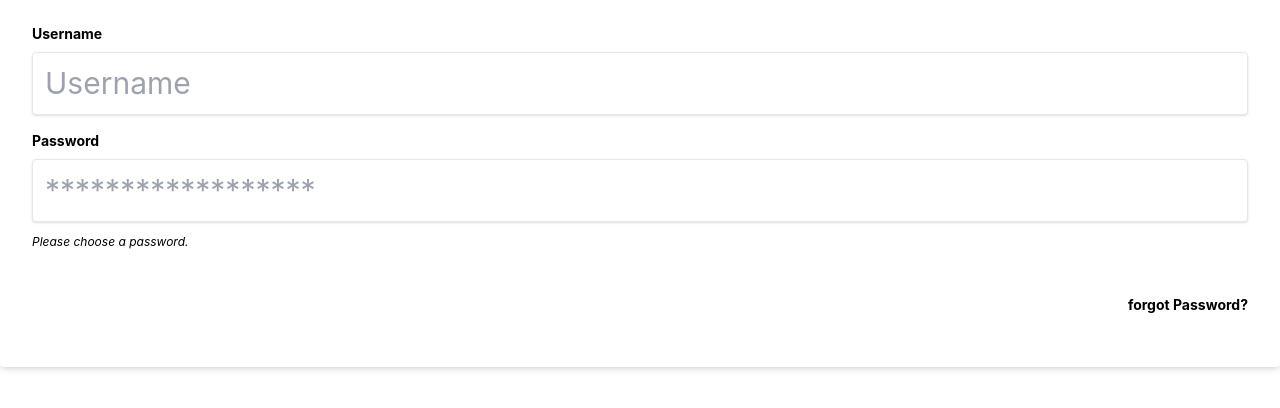
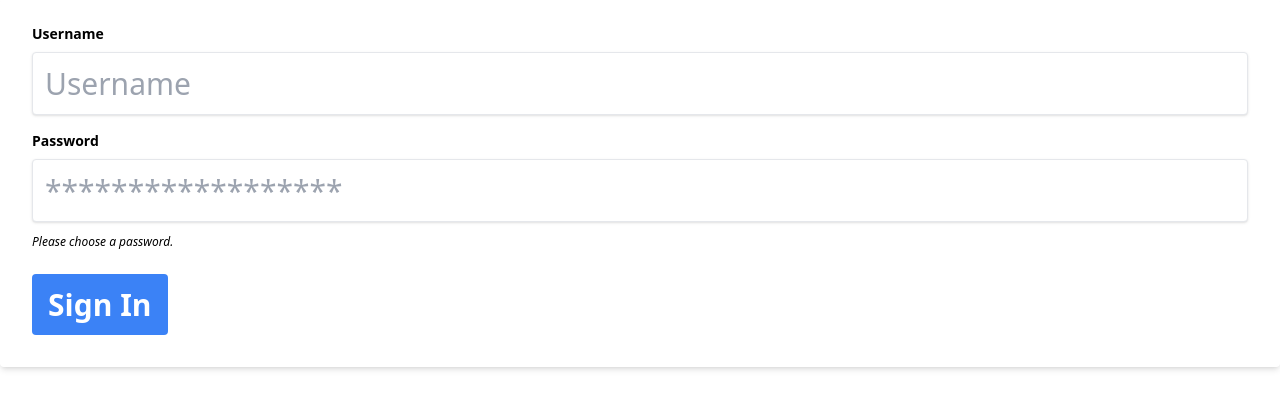
Before and after one commit to Miles-Away-Travel-Log/Travel-Log-Frontend, a Next.js app: page /login in a window 1280 px wide. Shown: the top 408 px of the page. Built offline with nearby package versions, Linux system fonts and the light colour scheme.

Commit message:
test Login, Cookies: token, user.id

```diff
--- a/next.config.js
+++ b/next.config.js
@@ -1,6 +1,11 @@
 /** @type {import('next').NextConfig} */
 const nextConfig = {
-  reactStrictMode: true,
-}
+    reactStrictMode: true,
+};
 
-module.exports = nextConfig
+module.exports = {
+    nextConfig,
+    /* env: {
+        NEXT_PUBLIC_FETCH_URL_USER: "http://localhost:4000/users",
+    }, */
+};
--- a/package.json
+++ b/package.json
@@ -9,6 +9,7 @@
     "lint": "next lint"
   },
   "dependencies": {
+    "js-cookie": "^3.0.1",
     "next": "12.1.4",
     "react": "18.0.0",
     "react-dom": "18.0.0"
--- a/pages/login.js
+++ b/pages/login.js
@@ -1,6 +1,49 @@
+import Cookies from "js-cookie";
+
 export default function Login() {
+    async function submit(e) {
+        e.preventDefault();
+        console.log(process.env.NEXT_PUBLIC_FETCH_URL_USER);
+        const rawResponse = await fetch(
+            process.env.NEXT_PUBLIC_FETCH_URL_USER + "/login",
+            {
+                method: "POST",
+                headers: {
+                    Accept: "application/json",
+                    "Content-Type": "application/json",
+                },
+                body: JSON.stringify({
+                    userName: e.target.username.value,
+                    password: e.target.password.value,
+                }),
+            }
+        );
+
+        if (rawResponse.status === 200) {
+            const data = await rawResponse.json();
+            sessionStorage.token = data.token;
+            Cookies.set(
+                "token",
+                data.token,
+                { expires: 1 },
+                { sameSite: "none" }
+            );
+            Cookies.set(
+                "user",
+                data.user.id,
+                { expires: 1 },
+                { sameSite: "none" }
+            );
+        } else {
+            alert("Invalid login credentials");
+        }
+    }
+
     return (
-        <div className="bg-white shadow-md rounded px-8 pt-6 pb-8 mb-4 flex flex-col text-[30px]">
+        <form
+            className="shadow-md rounded px-8 pt-6 pb-8 mb-4 flex flex-col text-[30px]"
+            onSubmit={submit}
+        >
             <div className="mb-4">
                 <label
                     className="block text-grey-darker text-sm font-bold mb-2 text-[30px]"
@@ -13,6 +56,7 @@ export default function Login() {
                     id="username"
                     type="text"
                     placeholder="Username"
+                    name="username"
                 />
             </div>
             <div className="mb-6">
@@ -27,6 +71,7 @@ export default function Login() {
                     id="password"
                     type="password"
                     placeholder="******************"
+                    name="password"
                 />
                 <p className="text-red text-xs italic">
                     Please choose a password.
@@ -34,18 +79,12 @@ export default function Login() {
             </div>
             <div className="flex items-center justify-between">
                 <button
-                    className="bg-blue hover:bg-blue-dark text-white font-bold py-2 px-4 rounded"
-                    type="button"
+                    className="bg-blue-500 hover:bg-blue-dark text-white font-bold py-2 px-4 rounded"
+                    type="submit"
                 >
                     Sign In
                 </button>
-                <a
-                    className="inline-block align-baseline font-bold text-sm text-blue hover:text-blue-darker"
-                    href="#"
-                >
-                    forgot Password?
-                </a>
             </div>
-        </div>
+        </form>
     );
 }
--- /dev/null
+++ b/postcss.config.js
@@ -0,0 +1,5 @@
+module.exports = {
+  plugins: {
+    tailwindcss: {},
+  },
+};
--- a/styles/globals.css
+++ b/styles/globals.css
@@ -2,19 +2,5 @@
 @tailwind components;
 @tailwind utilities;
 
-html,
-body {
-    padding: 0;
-    margin: 0;
-    font-family: -apple-system, BlinkMacSystemFont, Segoe UI, Roboto, Oxygen,
-        Ubuntu, Cantarell, Fira Sans, Droid Sans, Helvetica Neue, sans-serif;
+@layer components {
 }
-
-a {
-    color: inherit;
-    text-decoration: none;
-}
-
-* {
-    box-sizing: border-box;
-}
```
Also changed, not shown: prettier.config.js (+5 -5 lines), 1 other file (tests, documents, lock files or other folders).
